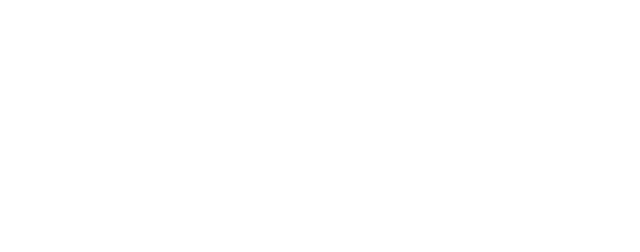
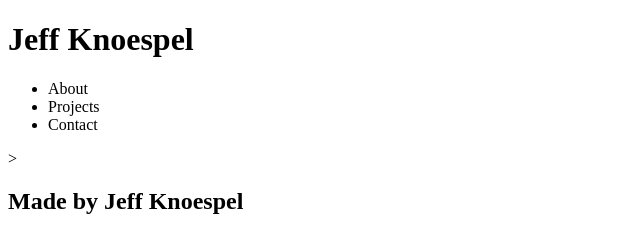
Before and after one commit to jeffywk/portfolio-jeff, a plain HTML site: page index.html in a window 1280 px wide. Shown: the whole page, without its empty margins (0-640 px from the left). Drawn offline with Linux system fonts and the light colour scheme.

Commit message:
added header and footer

```diff
--- a/index.html
+++ b/index.html
@@ -4,9 +4,21 @@
     <meta charset="UTF-8">
     <meta http-equiv="X-UA-Compatible" content="IE=edge">
     <meta name="viewport" content="width=device-width, initial-scale=1.0">
-    <title>Document</title>
+    <title>About Jeff Knoespel</title>
 </head>
 <body>
-
+    <header>
+        <h1>Jeff Knoespel</h1>
+        <nav>
+            <ul>
+                <li>About</li>
+                <li>Projects</li>
+                <li>Contact</li>
+            </ul>>
+        </nav>
+    </header>
+    <footer>
+        <h2>Made by Jeff Knoespel</h2>
+    </footer>
 </body>
 </html>
```
